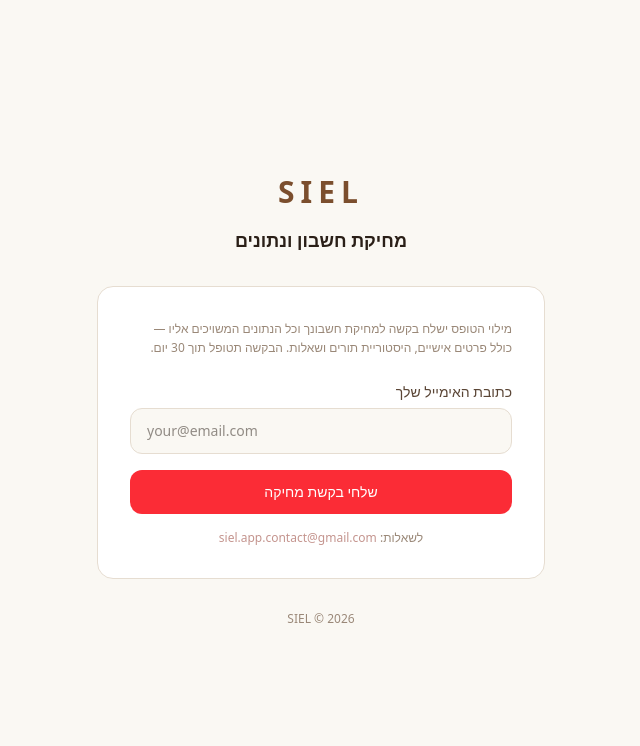
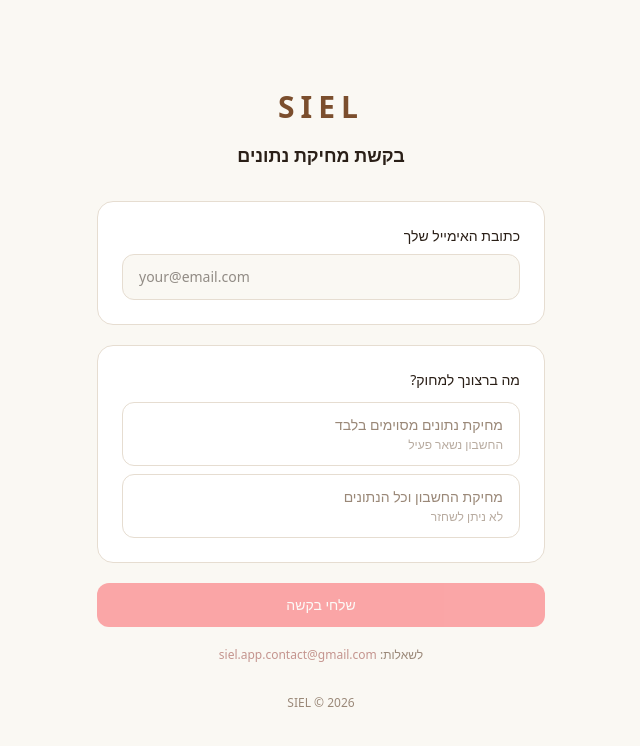
Before and after one commit to amithmalka/siel, a Next.js app: page /delete-account in a window 1280 px wide. Shown: the top 746 px of the page, without its empty margins (319-959 px from the left). Built offline with nearby package versions, Linux system fonts and the light colour scheme.

Commit message:
feat: support partial data deletion request

```diff
--- a/app/api/delete-request/route.ts
+++ b/app/api/delete-request/route.ts
@@ -2,13 +2,19 @@ import { NextRequest, NextResponse } from 'next/server'
 import { getAdminSupabase } from '@/lib/supabase/admin'
 
 export async function POST(request: NextRequest) {
-  const { email } = await request.json() as { email: string }
+  const { email, requestType, selectedData } = await request.json() as {
+    email: string
+    requestType: 'full' | 'partial'
+    selectedData: string[]
+  }
   if (!email?.trim()) return NextResponse.json({ error: 'Missing email' }, { status: 400 })
 
   const admin = getAdminSupabase()
 
   await admin.from('deletion_requests').insert({
     email: email.trim().toLowerCase(),
+    request_type: requestType,
+    selected_data: selectedData ?? [],
     requested_at: new Date().toISOString(),
   })
 
--- a/app/delete-account/page.tsx
+++ b/app/delete-account/page.tsx
@@ -2,22 +2,37 @@
 
 import { useState } from 'react'
 
+type RequestType = 'full' | 'partial' | null
+
+const PARTIAL_OPTIONS = [
+  { id: 'appointments', label: 'היסטוריית תורים' },
+  { id: 'questions', label: 'שאלות ושיחות עם רב' },
+  { id: 'profile', label: 'פרטים אישיים (שם, טלפון, עיר)' },
+]
+
 export default function DeleteAccountPage() {
   const [email, setEmail] = useState('')
+  const [requestType, setRequestType] = useState<RequestType>(null)
+  const [selectedData, setSelectedData] = useState<string[]>([])
   const [submitted, setSubmitted] = useState(false)
   const [loading, setLoading] = useState(false)
   const [error, setError] = useState('')
 
-  async function handleSubmit(e: React.FormEvent) {
+  function toggleOption(id: string) {
+    setSelectedData((prev) => prev.includes(id) ? prev.filter((x) => x !== id) : [...prev, id])
+  }
+
+  async function handleSubmit(e: React.FormEvent<HTMLFormElement>) {
     e.preventDefault()
-    if (!email.trim()) return
+    if (!email.trim() || !requestType) return
+    if (requestType === 'partial' && selectedData.length === 0) return
     setLoading(true)
     setError('')
     try {
       const res = await fetch('/api/delete-request', {
         method: 'POST',
         headers: { 'Content-Type': 'application/json' },
-        body: JSON.stringify({ email }),
+        body: JSON.stringify({ email, requestType, selectedData }),
       })
       if (!res.ok) throw new Error()
       setSubmitted(true)
@@ -34,7 +49,7 @@ export default function DeleteAccountPage() {
 
         <div className="text-center mb-8">
           <h1 className="text-3xl font-bold tracking-[0.2em] text-oak mb-1">SIEL</h1>
-          <h2 className="text-lg font-semibold text-textMain mt-4">מחיקת חשבון ונתונים</h2>
+          <h2 className="text-lg font-semibold text-textMain mt-4">בקשת מחיקת נתונים</h2>
         </div>
 
         {submitted ? (
@@ -42,22 +57,16 @@ export default function DeleteAccountPage() {
             <div className="text-4xl mb-4">✅</div>
             <p className="text-sm font-semibold text-textMain mb-2">הבקשה התקבלה</p>
             <p className="text-xs text-textMuted leading-relaxed">
-              קיבלנו את בקשתך למחיקת החשבון עבור <strong>{email}</strong>.
-              נטפל בה תוך 30 יום ונאשר את המחיקה בדוא"ל.
+              קיבלנו את בקשתך עבור <strong>{email}</strong>.
+              נטפל בה תוך 30 יום ונאשר את הביצוע בדוא"ל.
             </p>
           </div>
         ) : (
-          <div className="bg-white border border-beige rounded-2xl p-8">
-            <p className="text-xs text-textMuted leading-relaxed mb-6">
-              מילוי הטופס ישלח בקשה למחיקת חשבונך וכל הנתונים המשויכים אליו — כולל פרטים אישיים, היסטוריית תורים ושאלות.
-              הבקשה תטופל תוך 30 יום.
-            </p>
+          <form onSubmit={handleSubmit} className="space-y-5">
 
-            <form onSubmit={handleSubmit} className="space-y-4">
-              <div>
-                <label className="block text-sm font-medium text-textLight mb-1.5">
-                  כתובת האימייל שלך
-                </label>
+            {/* Step 1 - email */}
+            <div className="bg-white border border-beige rounded-2xl p-6">
+              <label className="block text-sm font-medium text-textMain mb-2">כתובת האימייל שלך</label>
               <input
                 type="email"
                 value={email}
@@ -69,24 +78,66 @@ export default function DeleteAccountPage() {
               />
             </div>
 
-              {error && <p className="text-xs text-red-500">{error}</p>}
+            {/* Step 2 - type */}
+            <div className="bg-white border border-beige rounded-2xl p-6">
+              <p className="text-sm font-medium text-textMain mb-3">מה ברצונך למחוק?</p>
+              <div className="space-y-2">
+                <button
+                  type="button"
+                  onClick={() => setRequestType('partial')}
+                  className={`w-full text-right border rounded-xl px-4 py-3 text-sm transition-colors ${requestType === 'partial' ? 'border-pink bg-pink/5 text-textMain' : 'border-beige text-textMuted hover:border-pink/50'}`}
+                >
+                  <p className="font-medium">מחיקת נתונים מסוימים בלבד</p>
+                  <p className="text-xs mt-0.5 opacity-70">החשבון נשאר פעיל</p>
+                </button>
+                <button
+                  type="button"
+                  onClick={() => setRequestType('full')}
+                  className={`w-full text-right border rounded-xl px-4 py-3 text-sm transition-colors ${requestType === 'full' ? 'border-red-400 bg-red-50 text-red-700' : 'border-beige text-textMuted hover:border-red-300'}`}
+                >
+                  <p className="font-medium">מחיקת החשבון וכל הנתונים</p>
+                  <p className="text-xs mt-0.5 opacity-70">לא ניתן לשחזר</p>
+                </button>
+              </div>
+            </div>
+
+            {/* Step 3 - partial options */}
+            {requestType === 'partial' && (
+              <div className="bg-white border border-beige rounded-2xl p-6">
+                <p className="text-sm font-medium text-textMain mb-3">איזה נתונים למחוק?</p>
+                <div className="space-y-2">
+                  {PARTIAL_OPTIONS.map((opt) => (
+                    <label key={opt.id} className="flex items-center gap-3 cursor-pointer">
+                      <input
+                        type="checkbox"
+                        checked={selectedData.includes(opt.id)}
+                        onChange={() => toggleOption(opt.id)}
+                        className="w-4 h-4 accent-pink"
+                      />
+                      <span className="text-sm text-textMain">{opt.label}</span>
+                    </label>
+                  ))}
+                </div>
+              </div>
+            )}
+
+            {error && <p className="text-xs text-red-500 text-center">{error}</p>}
 
             <button
               type="submit"
-                disabled={loading}
-                className="w-full bg-red-500 text-white font-medium py-3 rounded-xl text-sm hover:bg-red-600 disabled:opacity-60 transition-colors"
+              disabled={loading || !requestType || (requestType === 'partial' && selectedData.length === 0)}
+              className="w-full bg-red-500 text-white font-medium py-3 rounded-xl text-sm hover:bg-red-600 disabled:opacity-40 transition-colors"
             >
-                {loading ? 'שולח...' : 'שלחי בקשת מחיקה'}
+              {loading ? 'שולח...' : 'שלחי בקשה'}
             </button>
-            </form>
 
-            <p className="text-xs text-textMuted mt-4 text-center">
+            <p className="text-xs text-textMuted text-center">
               לשאלות:{' '}
               <a href="mailto:siel.app.contact@gmail.com" className="text-pink hover:underline">
                 siel.app.contact@gmail.com
               </a>
             </p>
-          </div>
+          </form>
         )}
 
         <p className="text-center text-xs text-textMuted mt-8">
```
Lines whose indentation alone changed are shown as unchanged.
